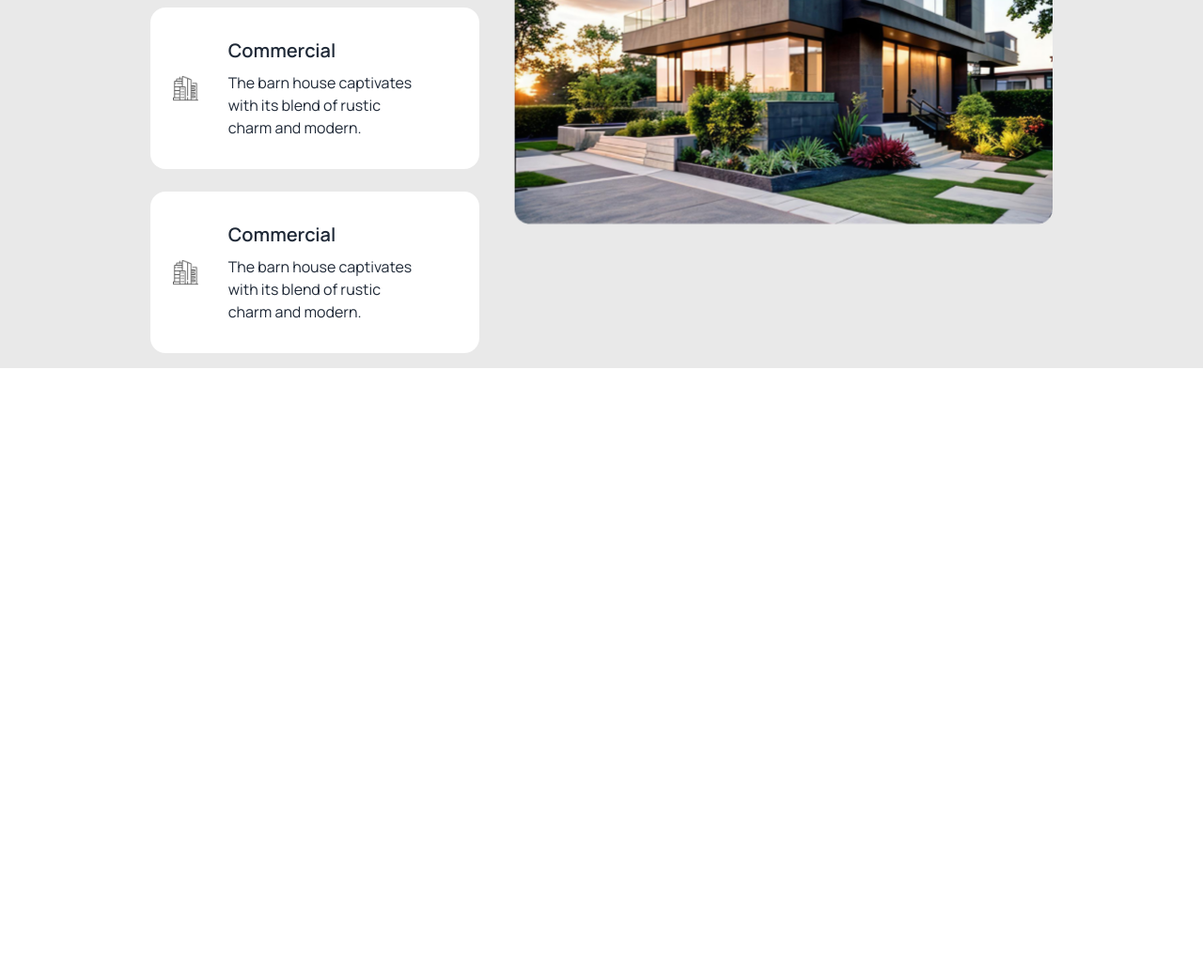
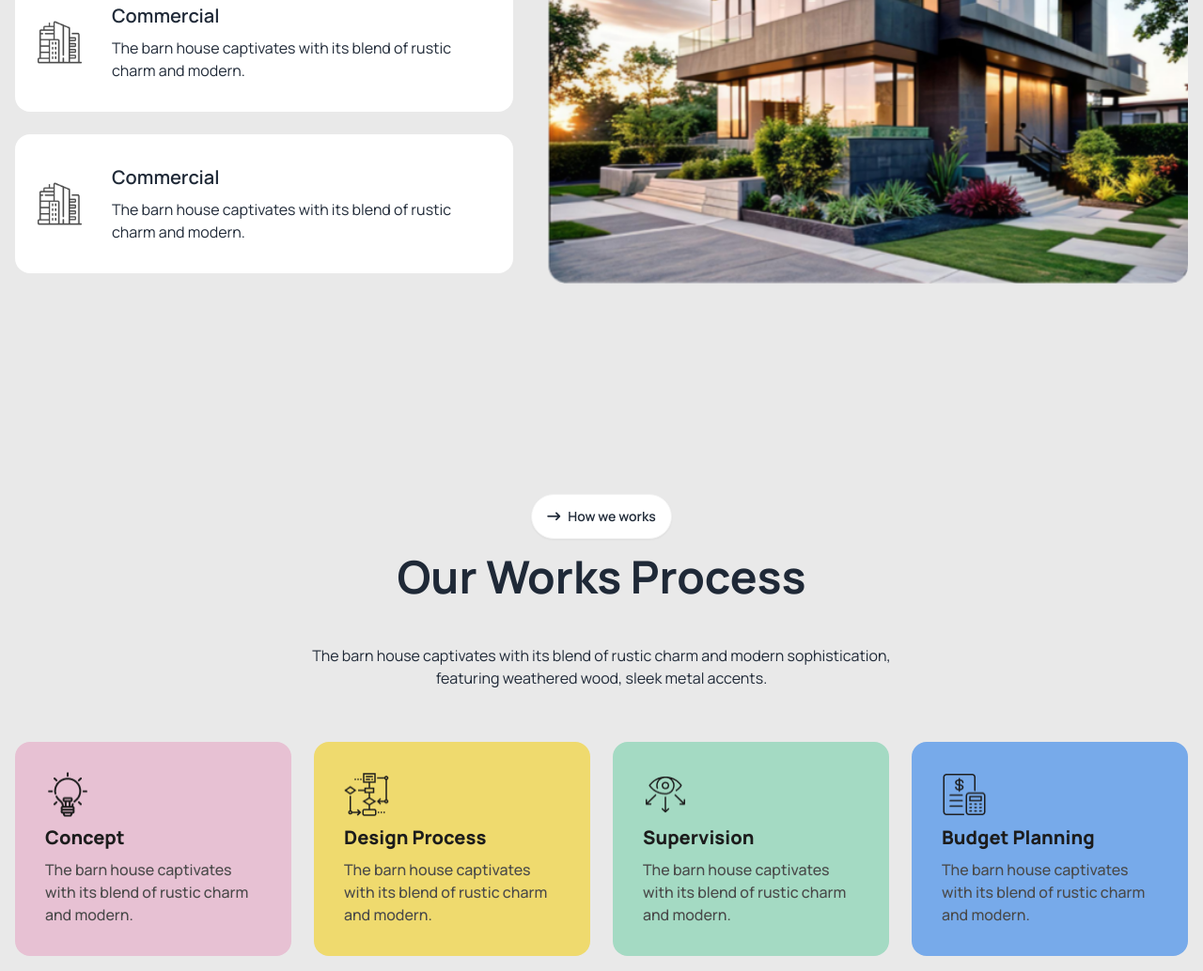
Before and after one commit to Evocious/Reset-Assignment-3, a plain HTML site: page index.html in a window 1280 px wide. Shown: the part 1406-2440 px from the top of the page at 94% size. Before the commit the page ends 1798 px from the top, so only its background shows below. Drawn offline with nearby package versions, Linux system fonts and the light colour scheme.

Commit message:
Design Section Added

```diff
--- a/index.html
+++ b/index.html
@@ -150,8 +150,8 @@
         </div>
       </div>
     </section>
-    <section class="bg-grey1 lg:px-36">
-      <div class="hero">
+    <section class="bg-grey1 lg:px-36g">
+      <div class="hero py-24 mb-24 ">
         <div class="hero-content gap-9 flex-col-reverse lg:flex-row-reverse">
           <img
             src="assets/Rectangle.png"
@@ -187,6 +187,49 @@
           </div>
         </div>
       </div>
+      <div class="mt-24">
+        <div class="hero">
+          <div class="hero-content text-center">
+            <div class="flex flex-col items-center">
+              <button class="btn rounded-full bg-white"><i class="fa-solid fa-arrow-right-long"></i> How we works</button>
+              <h1 class="text-5xl font-bold mt-4 mb-6">Our Works Process</h1>
+              <p class="py-6 lg:w-[50%] mb-8">
+                The barn house captivates with its blend of rustic charm and modern sophistication, featuring weathered wood, sleek metal accents.
+              </p>
+              <div class="grid grid-cols-1 lg:grid-cols-4 gap-6">
+                <div class="card bg-[#e7c1d3]">
+                  <div class="card-body">
+                    <img class="h-12 w-12" src="assets/concept.png" alt="">
+                    <h2 class="card-title text-grey7 font-extrabold text-xl">Concept</h2>
+                    <p class="text-left text-grey5 font-medium">The barn house captivates with its blend of rustic charm and modern.</p>
+                  </div>
+                </div>
+                <div class="card bg-[#efda6e]">
+                  <div class="card-body">
+                    <img class="h-12 w-12" src="assets/flow-chart.png" alt="">
+                    <h2 class="card-title text-grey7 font-extrabold text-xl">Design Process</h2>
+                    <p class="text-left text-grey5 font-medium">The barn house captivates with its blend of rustic charm and modern.</p>
+                  </div>
+                </div>
+                <div class="card bg-[#a4dac3]">
+                  <div class="card-body">
+                    <img class="h-12 w-12" src="assets/vision.png" alt="">
+                    <h2 class="card-title text-grey7 font-extrabold text-xl">Supervision</h2>
+                    <p class="text-left text-grey5 font-medium">The barn house captivates with its blend of rustic charm and modern.</p>
+                  </div>
+                </div>
+                <div class="card bg-[#77aaea]">
+                  <div class="card-body">
+                    <img class="h-12 w-12" src="assets/budget-planning.png" alt="">
+                    <h2 class="card-title text-grey7 font-extrabold text-xl">Budget Planning</h2>
+                    <p class="text-left text-grey5 font-medium">The barn house captivates with its blend of rustic charm and modern.</p>
+                  </div>
+                </div>
+              </div>
+            </div>
+          </div>
+        </div>
+      </div>
     </section>
   </main>
   <footer class="lg:px-36"></footer>
```
